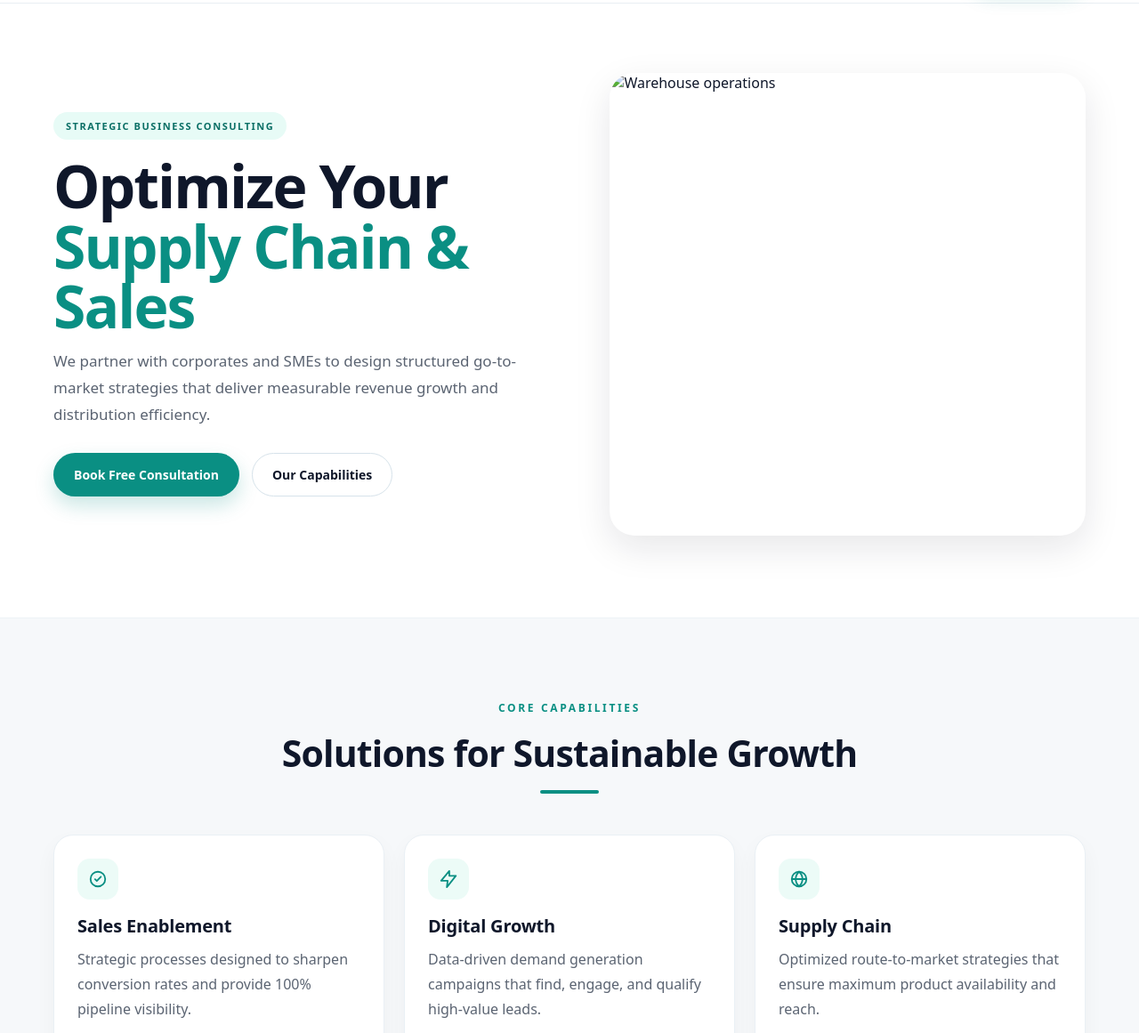
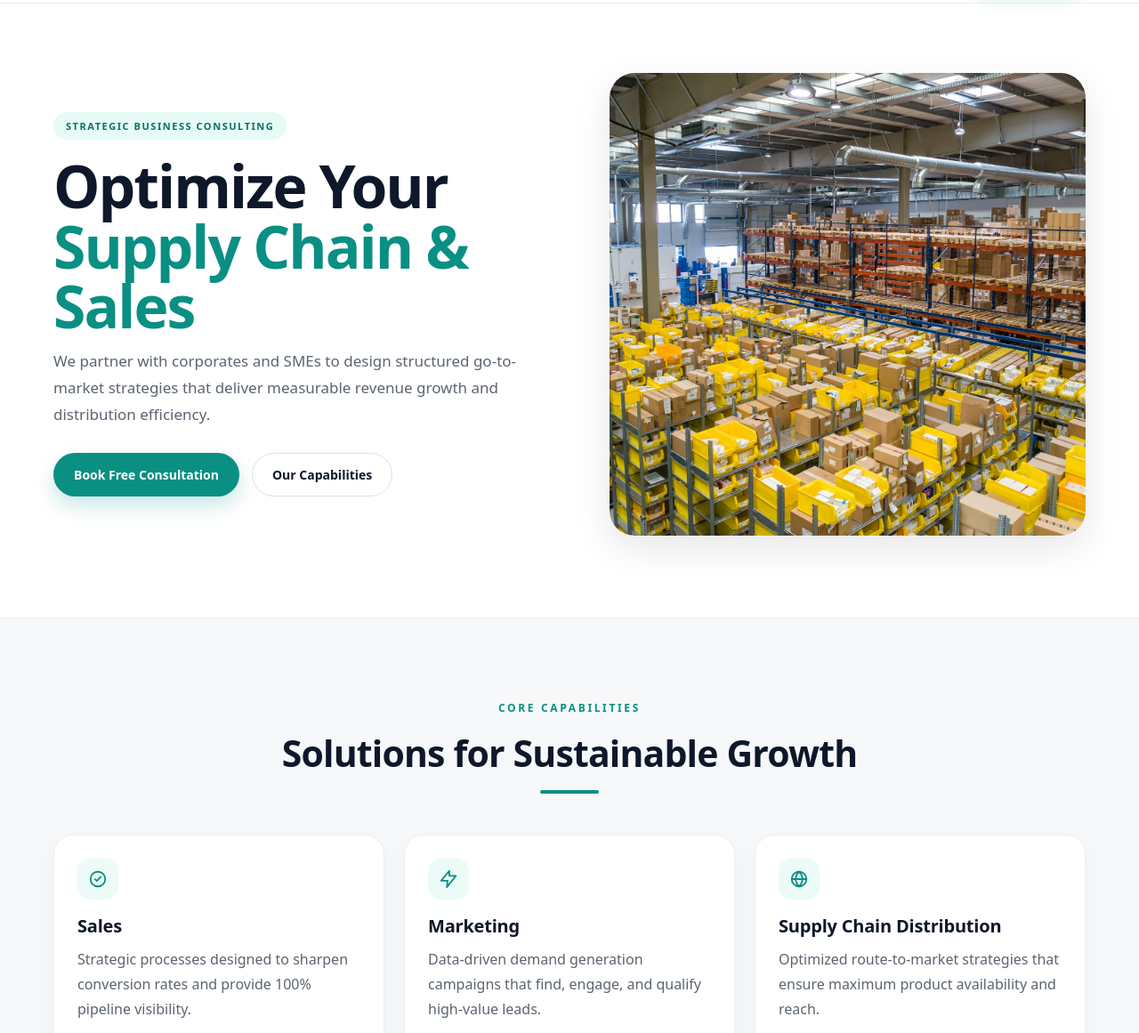
Before and after one commit to Lamulile/Test_website, a plain HTML site: page index.html in a window 1280 px wide. Shown: the part 81-1242 px from the top of the page at 89% size. Drawn offline with Linux system fonts and the light colour scheme.

Commit message:
Update hero image and card titles in index.html

```diff
--- a/index.html
+++ b/index.html
@@ -58,7 +58,7 @@
         <div class="hero-media">
           <div class="hero-image-wrap">
             <img
-              src="assets/warehouse hero.avif"
+              src="assets/warehouse-hero.avif"
               alt="Warehouse operations"
               class="hero-image"
               loading="eager"
@@ -86,7 +86,7 @@
                 <path d="M8.5 12.2l2.2 2.2 5-5.2" stroke="currentColor" stroke-width="2" stroke-linecap="round" stroke-linejoin="round"/>
               </svg>
             </div>
-            <h3 class="card-title">Sales Enablement</h3>
+            <h3 class="card-title">Sales</h3>
             <p class="card-text">
               Strategic processes designed to sharpen conversion rates and provide 100% pipeline visibility.
             </p>
@@ -104,7 +104,7 @@
                 <path d="M13 2L3 14h8l-1 8 11-14h-8l0-6z" stroke="currentColor" stroke-width="2" stroke-linejoin="round"/>
               </svg>
             </div>
-            <h3 class="card-title">Digital Growth</h3>
+            <h3 class="card-title">Marketing</h3>
             <p class="card-text">
               Data-driven demand generation campaigns that find, engage, and qualify high-value leads.
             </p>
@@ -125,7 +125,7 @@
                       stroke="currentColor" stroke-width="2" stroke-linejoin="round"/>
               </svg>
             </div>
-            <h3 class="card-title">Supply Chain</h3>
+            <h3 class="card-title">Supply Chain Distribution</h3>
             <p class="card-text">
               Optimized route-to-market strategies that ensure maximum product availability and reach.
             </p>
```
